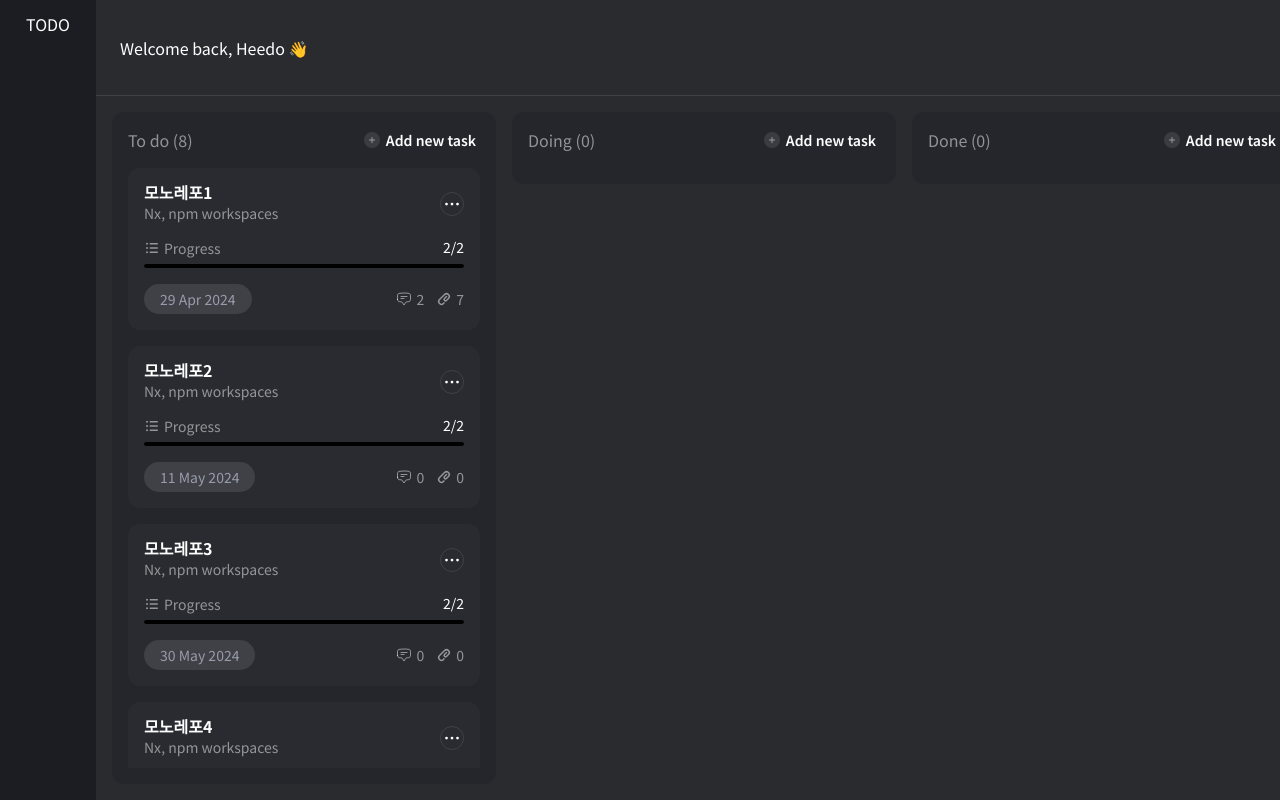
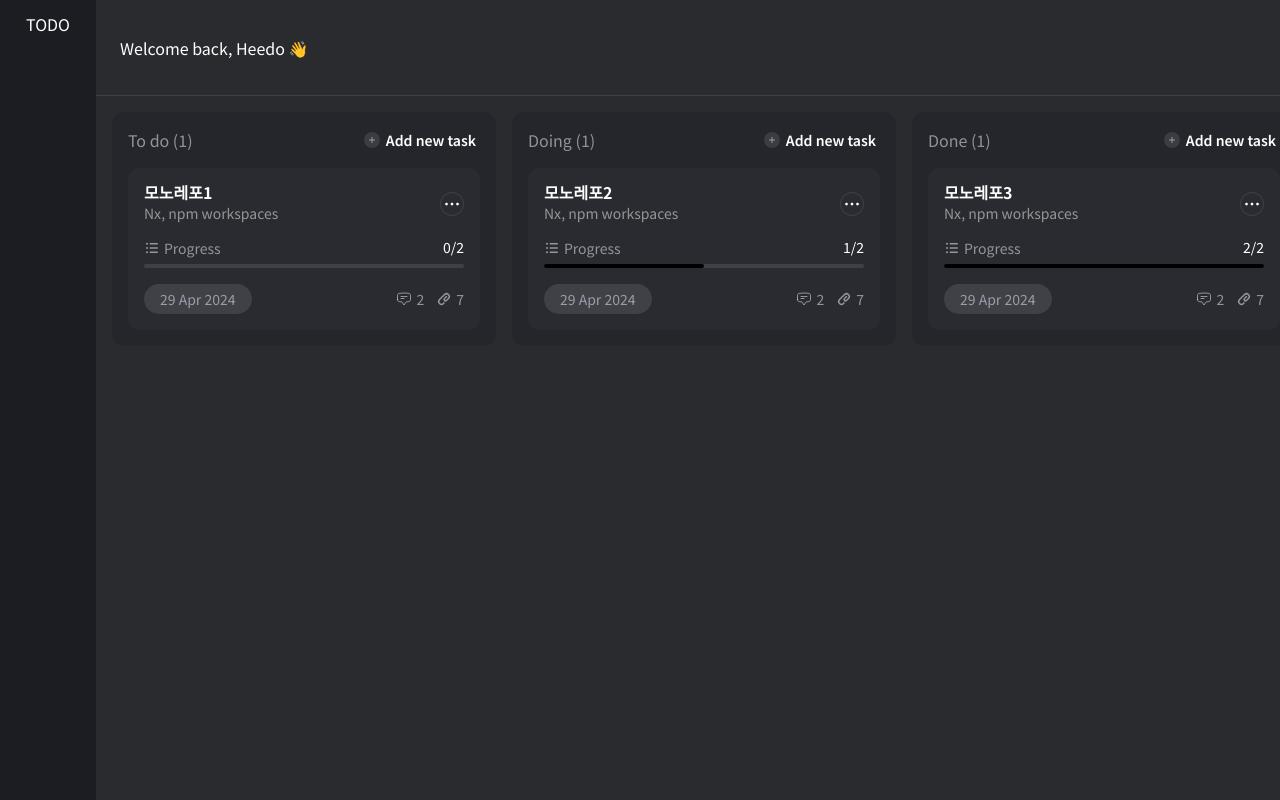
Before and after one commit to devheedoo/heedo-town, a Next.js app in the folder apps/to-dos/: page / in a window 1280 px wide. Built offline with nearby package versions, Linux system fonts and the light colour scheme.

Commit message:
feat(to-dos): 카드 조회 상태 추가

```diff
--- a/apps/to-dos/app/fake-data/card-data.ts
+++ b/apps/to-dos/app/fake-data/card-data.ts
@@ -1,4 +1,40 @@
 import type { Card } from "../types/card";
+
+export const TO_DOS: Card[] = [
+  {
+    title: "모노레포1",
+    subtitle: "Nx, npm workspaces",
+    progressRate: [0, 2],
+    progressColor: "black",
+    deadline: new Date("2024-04-29"),
+    commentsCount: 2,
+    filesCount: 7,
+  },
+];
+
+export const DOINGS: Card[] = [
+  {
+    title: "모노레포2",
+    subtitle: "Nx, npm workspaces",
+    progressRate: [1, 2],
+    progressColor: "black",
+    deadline: new Date("2024-04-29"),
+    commentsCount: 2,
+    filesCount: 7,
+  },
+];
+
+export const DONES: Card[] = [
+  {
+    title: "모노레포3",
+    subtitle: "Nx, npm workspaces",
+    progressRate: [2, 2],
+    progressColor: "black",
+    deadline: new Date("2024-04-29"),
+    commentsCount: 2,
+    filesCount: 7,
+  },
+];
 
 export const CARD_ITEMS: Card[] = [
   {
--- a/apps/to-dos/app/page.tsx
+++ b/apps/to-dos/app/page.tsx
@@ -1,19 +1,40 @@
+"use client";
+
+import { useAtom } from "jotai";
+import { atomWithStorage } from "jotai/utils";
+
 import Card from "@/app/components/card";
 import List from "@/app/components/list";
-import { CARD_ITEMS } from "@/app/fake-data/card-data";
+import { DOINGS, DONES, TO_DOS } from "@/app/fake-data/card-data";
+
+const toDosAtom = atomWithStorage("to-dos", TO_DOS);
+const doingsAtom = atomWithStorage("doings", DOINGS);
+const donesAtom = atomWithStorage("dones", DONES);
 
 export default function Home() {
+  const [toDos] = useAtom(toDosAtom);
+  const [doings] = useAtom(doingsAtom);
+  const [dones] = useAtom(donesAtom);
+
   return (
     <>
-      <List title="To do" itemsCount={CARD_ITEMS.length}>
-        {CARD_ITEMS.map((item) => (
+      <List title="To do" itemsCount={toDos.length}>
+        {toDos.map((item) => (
           <Card key={item.title} {...item} />
         ))}
       </List>
 
-      <List title="Doing" itemsCount={0}></List>
+      <List title="Doing" itemsCount={doings.length}>
+        {doings.map((item) => (
+          <Card key={item.title} {...item} />
+        ))}
+      </List>
 
-      <List title="Done" itemsCount={0}></List>
+      <List title="Done" itemsCount={dones.length}>
+        {dones.map((item) => (
+          <Card key={item.title} {...item} />
+        ))}
+      </List>
     </>
   );
 }
```
